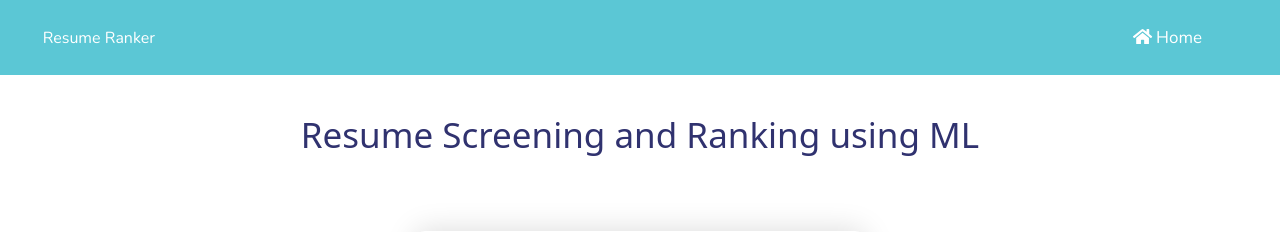
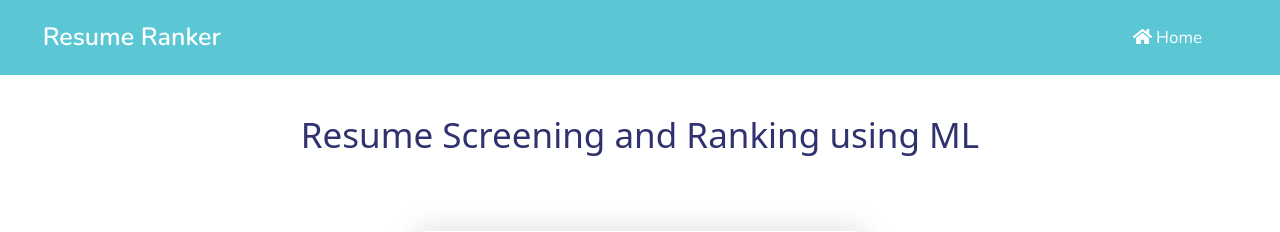
Before and after one commit to neha5-20/Resume-screening-and-ranking, a Flask app: page /email-signup in a window 1280 px wide. Shown: the top 232 px of the page. Run offline with Flask 2, Linux system fonts and the light colour scheme; parts of the project's set-up code (start-up, migrations or seed data) failed here and were passed over; some libraries are stand-ins or nearby versions.

Commit message:
Navbar Website Name size changed

```diff
--- a/static/css/base.css
+++ b/static/css/base.css
@@ -23,10 +23,10 @@ nav > span{
     /* background-color:blanchedalmond; */
     height: 100%;
     display: flex;
+    font-size: 25px;
+    font-weight: 900;
     align-items: center;
     color: #fff
-
-
 }
 
 .link{
```
